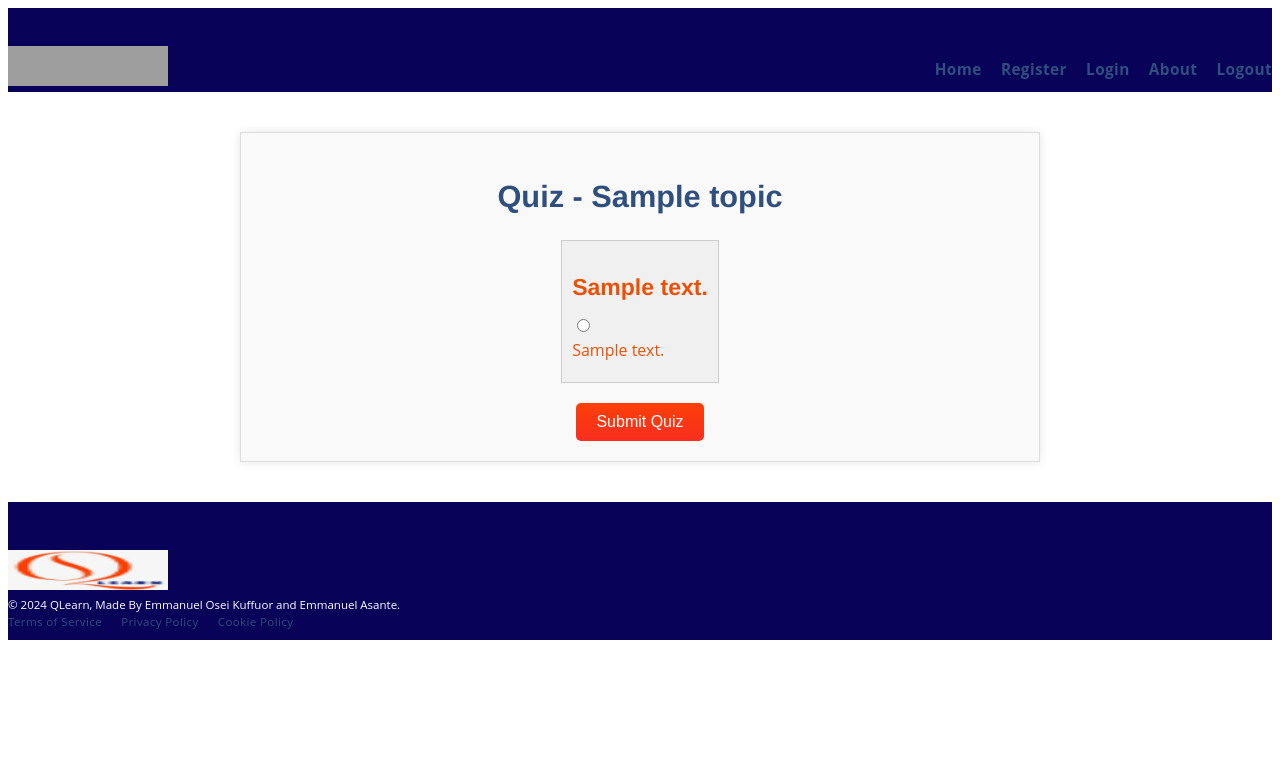
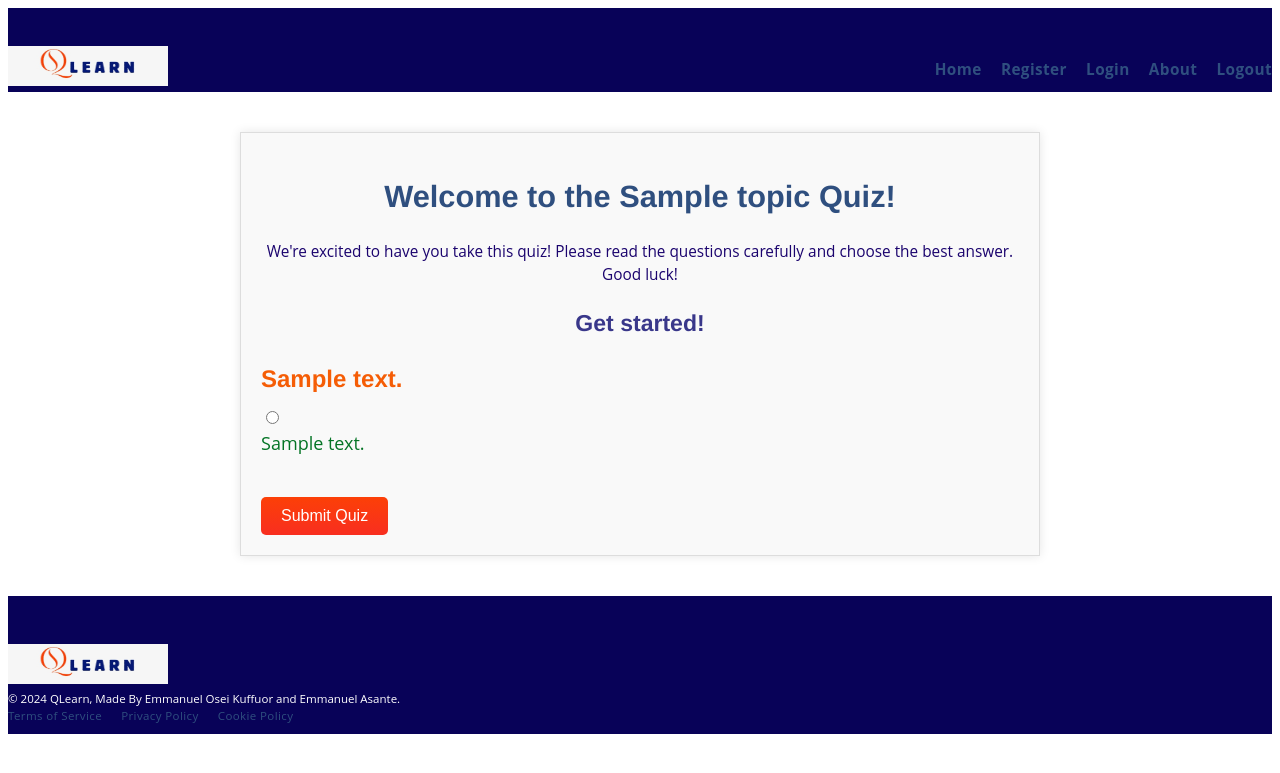
Before and after one commit to ikuffourosei/q-learn, a Django app: a page that uses quizzes/templates/quizzes/base.html in a window 1280 px wide. Shown: the top 773 px of the page. Run offline with Django 4.2, Linux system fonts and the light colour scheme; a user stored in the database is signed in; tables that the repository leaves empty hold one stand-in row (values such as "Sample post"); grey boxes are pictures that could not be loaded.

Commit message:
Added about files, edited quiz.html and added some images

```diff
--- a/quizzes/static/quizzes/css/quiz.css
+++ b/quizzes/static/quizzes/css/quiz.css
@@ -13,22 +13,26 @@
   color: #2f4f7f; /* dark blue */
 }
 
-.quiz-form {
-  display: flex;
-  flex-direction: column;
-  align-items: center;
+.welcome-message {
+  text-align: center;
+  margin-bottom: 20px;
+  color: #1b046e; /* gray */
+}
+
+.quiz-subtitle {
+  text-align: center;
+  margin-bottom: 20px;
+  color: #39378a; /* orange */
 }
 
 .question-block {
-  margin-bottom: 20px;
-  padding: 10px;
-  background-color: #f0f0f0;
-  border: 1px solid #ccc;
+  margin-bottom: 40px;
 }
 
 .question-text {
+  font-size: 24px;
   margin-bottom: 10px;
-  font-weight: bold;
+  color: #f55d06;
 }
 
 .choice-block {
@@ -40,7 +44,8 @@
 }
 
 .choice-label {
-  font-size: 16px;
+  font-size: 18px;
+  color: #047425;
 }
 
 .submit-button {
--- a/quizzes/templates/quizzes/base.html
+++ b/quizzes/templates/quizzes/base.html
@@ -14,7 +14,7 @@
     <link rel="stylesheet" href="{% static 'quizzes/css/register.css' %}">
     <link rel="stylesheet" href="{% static 'quizzes/css/dashboard.css' %}">
     <link rel="stylesheet" href="{% static 'quizzes/css/results.css' %}">
-
+    <link rel="stylesheet" href="{% static 'quizzes/css/about.css' %}">
 </head>
 <body class="article-page">
     <!-- Header -->
@@ -84,7 +84,7 @@
         <div class="container">
             <div class="row">
                 <div class="col-1-1">
-                    <img src="{% static 'quizzes/images/favicon.ico' %}" alt="QLearn logo" width="160" height="40">
+                    <img src="{% static 'quizzes/images/qlogo.png' %}" alt="QLearn logo" width="160" height="40">
                 </div>
                 <div class="row">
                     <div class="col-1-1">
--- a/quizzes/templates/quizzes/quiz.html
+++ b/quizzes/templates/quizzes/quiz.html
@@ -1,11 +1,14 @@
 {% extends 'quizzes/base.html' %}
 
 {% load static %}
+
 {% block title %}Quiz - {{ topic_name }}{% endblock %}
 
 {% block content %}
   <div class="quiz-container">
-    <h1 class="quiz-title">Quiz - {{ topic_name }}</h1>
+    <h1 class="quiz-title">Welcome to the {{ topic_name }} Quiz!</h1>
+    <p class="welcome-message">We're excited to have you take this quiz! Please read the questions carefully and choose the best answer. Good luck!</p>
+    <h2 class="quiz-subtitle">Get started!</h2>
     <form method="post" class="quiz-form">
       {% csrf_token %}
       {% for question in questions %}
```
Also changed, not shown: quizzes/static/quizzes/css/about.css (added, +66 -0 lines), quizzes/templates/quizzes/about.html (added, +31 -0 lines), quizzes/static/quizzes/images/about0.png (added), quizzes/static/quizzes/images/about1.png (added), quizzes/static/quizzes/images/about2.png (added), quizzes/static/quizzes/images/about3.png (added), quizzes/static/quizzes/images/qlogo.png (added).
